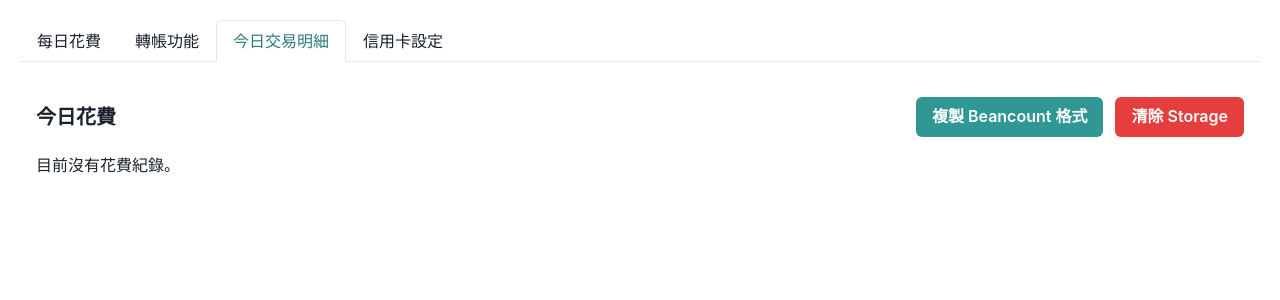
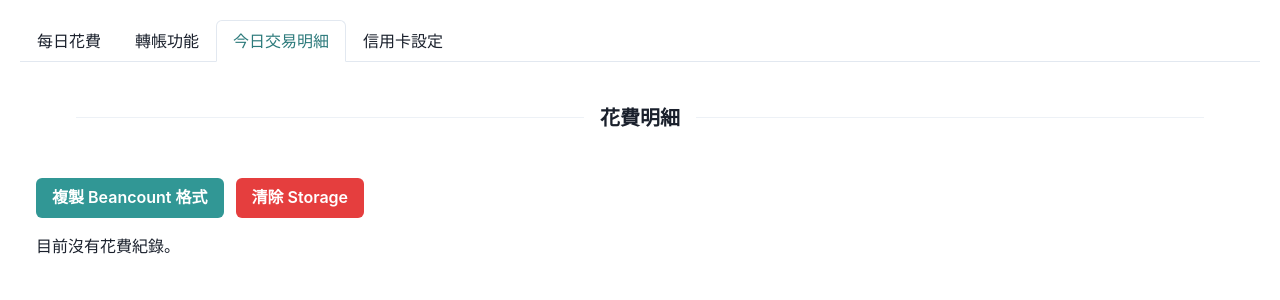
Before and after one commit to chialin/export-beancount-expenses, a React (Vite) app: page / in a window 1280 px wide. Both pictures are taken after a click on the tab "今日交易明細". Shown: the top 300 px of the page. Built offline with nearby package versions, Linux system fonts and the light colour scheme.

Commit message:
Revised header styles

```diff
--- a/src/components/ExpenseList.tsx
+++ b/src/components/ExpenseList.tsx
@@ -1,4 +1,12 @@
-import { Box, Flex, Heading, Button, Text, Divider } from '@chakra-ui/react';
+import {
+  Box,
+  Flex,
+  Heading,
+  Button,
+  Text,
+  Divider,
+  AbsoluteCenter,
+} from '@chakra-ui/react';
 import { Expense } from '../types/expense';
 
 interface ExpenseListProps {
@@ -13,11 +21,17 @@ const ExpenseList: React.FC<ExpenseListProps> = ({
   onClear,
 }) => {
   return (
+    <Box>
+      <Box position="relative" padding="10">
+        <Divider />
+        <AbsoluteCenter bg="white" px="4">
+          <Heading as="h2" size="md">
+            花費明細
+          </Heading>
+        </AbsoluteCenter>
+      </Box>
       <Box mt={5}>
         <Flex justify="space-between" align="center">
-        <Heading as="h2" size="md">
-          今日花費
-        </Heading>
           <Flex>
             <Button colorScheme="teal" mr={3} onClick={onExport}>
               複製 Beancount 格式
@@ -54,6 +68,7 @@ const ExpenseList: React.FC<ExpenseListProps> = ({
           )}
         </Box>
       </Box>
+    </Box>
   );
 };
 
```
Lines whose indentation alone changed are shown as unchanged.
